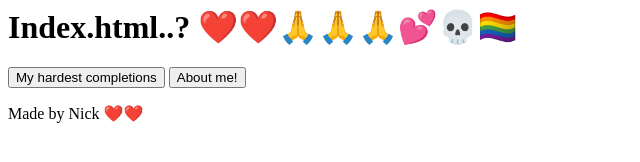
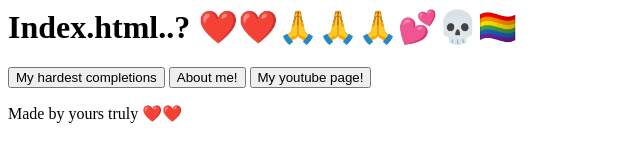
Before and after one commit to SirBaconThe3rd/SirBaconThe3rd.github.io, a plain HTML site: page index.html in a window 1280 px wide. Shown: the whole page, without its empty margins (0-640 px from the left). Drawn offline with Linux system fonts and the light colour scheme.

Commit message:
Added a youtube button and removed instances of name

```diff
--- a/index.html
+++ b/index.html
@@ -8,5 +8,6 @@
     <h1>Index.html..? ❤️❤️🙏🙏🙏💕💀🏳️‍🌈</h1>
     <button onclick="document.location='./hardest'" class="index2Hardest">My hardest completions</button>
     <button onclick="document.location='./bio'" class="index2Bio">About me!</button>
-    <p>Made by Nick ❤️❤️</p>
+    <a href="https://www.youtube.com/@wiglett_" target="_blank"><button>My youtube page!</button></a>
+    <p>Made by yours truly ❤️❤️</p>
 </html>
```
Also changed, not shown: bio/index.html (+1 -1 lines).
